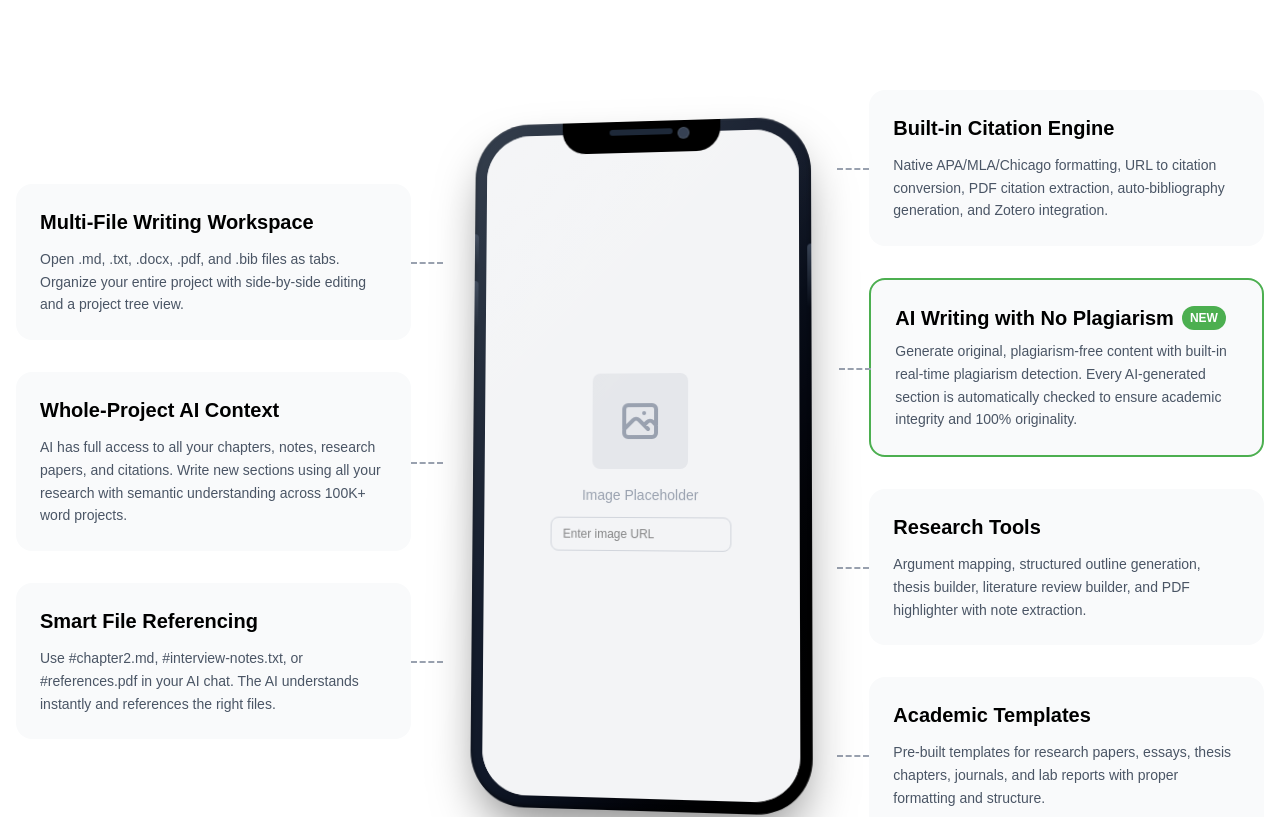
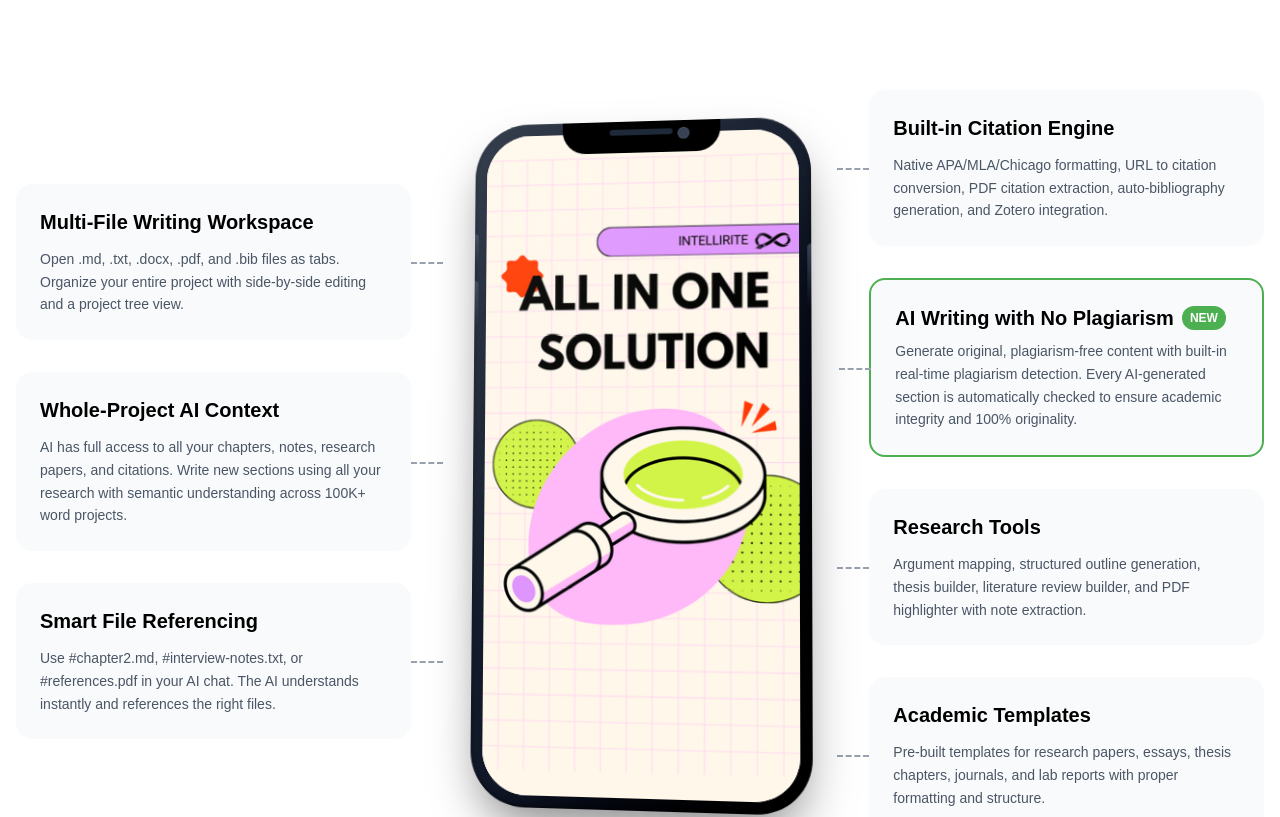
Before and after one commit to vishuRizz/datingapp-somethign, a Next.js app: page / in a window 1280 px wide. Shown: the part 2440-3257 px from the top of the page. Built offline with nearby package versions, Linux system fonts and the light colour scheme.

Commit message:
refactor(feature): simplify image handling by using static asset
Remove dynamic image URL state and input, replacing with static image asset

```diff
--- a/src/app/components/feature.tsx
+++ b/src/app/components/feature.tsx
@@ -1,8 +1,6 @@
-import React, { useState } from "react";
+import React from "react";
 
 export default function FortifyFeaturePage() {
-  const [imageUrl, setImageUrl] = useState("");
-
   return (
     <div className="min-h-screen bg-white">
       {/* Header Section */}
@@ -114,41 +112,11 @@ export default function FortifyFeaturePage() {
                 >
                   {/* Image Placeholder */}
                   <div className="w-full h-full bg-gray-100 flex items-center justify-center">
-                    {imageUrl ? (
-                      <img
-                        src={imageUrl}
-                        alt="Dashboard"
-                        className="w-full h-full object-cover"
-                      />
-                    ) : (
-                      <div className="text-center p-8">
-                        <div className="w-24 h-24 bg-gray-200 rounded-lg mx-auto mb-4 flex items-center justify-center">
-                          <svg
-                            className="w-12 h-12 text-gray-400"
-                            fill="none"
-                            stroke="currentColor"
-                            viewBox="0 0 24 24"
-                          >
-                            <path
-                              strokeLinecap="round"
-                              strokeLinejoin="round"
-                              strokeWidth={2}
-                              d="M4 16l4.586-4.586a2 2 0 012.828 0L16 16m-2-2l1.586-1.586a2 2 0 012.828 0L20 14m-6-6h.01M6 20h12a2 2 0 002-2V6a2 2 0 00-2-2H6a2 2 0 00-2 2v12a2 2 0 002 2z"
-                            />
-                          </svg>
-                        </div>
-                        <p className="text-gray-400 text-sm font-medium mb-3">
-                          Image Placeholder
-                        </p>
-                        <input
-                          type="text"
-                          placeholder="Enter image URL"
-                          value={imageUrl}
-                          onChange={(e) => setImageUrl(e.target.value)}
-                          className="w-full px-3 py-2 text-xs border border-gray-300 rounded-lg focus:outline-none focus:ring-2 focus:ring-green-500"
-                        />
-                      </div>
-                    )}
+                    <img
+                      src="/assets/all.png"
+                      alt="Dashboard"
+                      className="w-full h-full object-cover"
+                    />
                   </div>
                 </div>
 
```
Also changed, not shown: public/assets/all.png (added).
